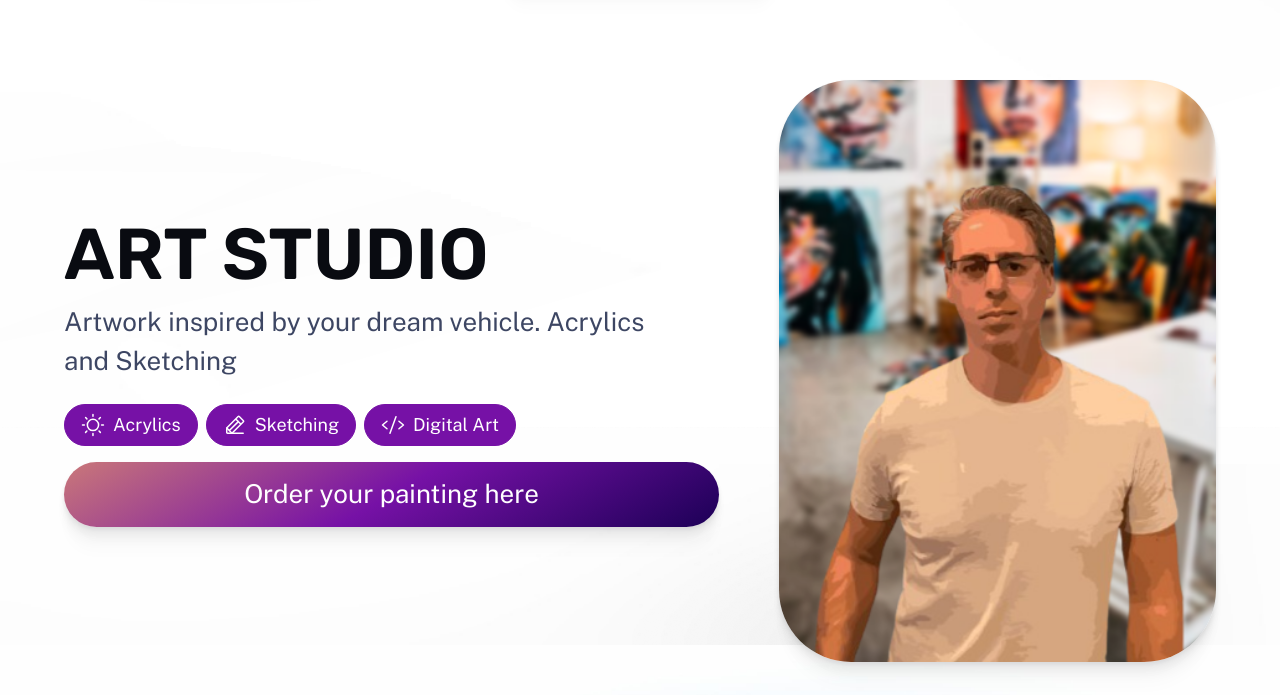
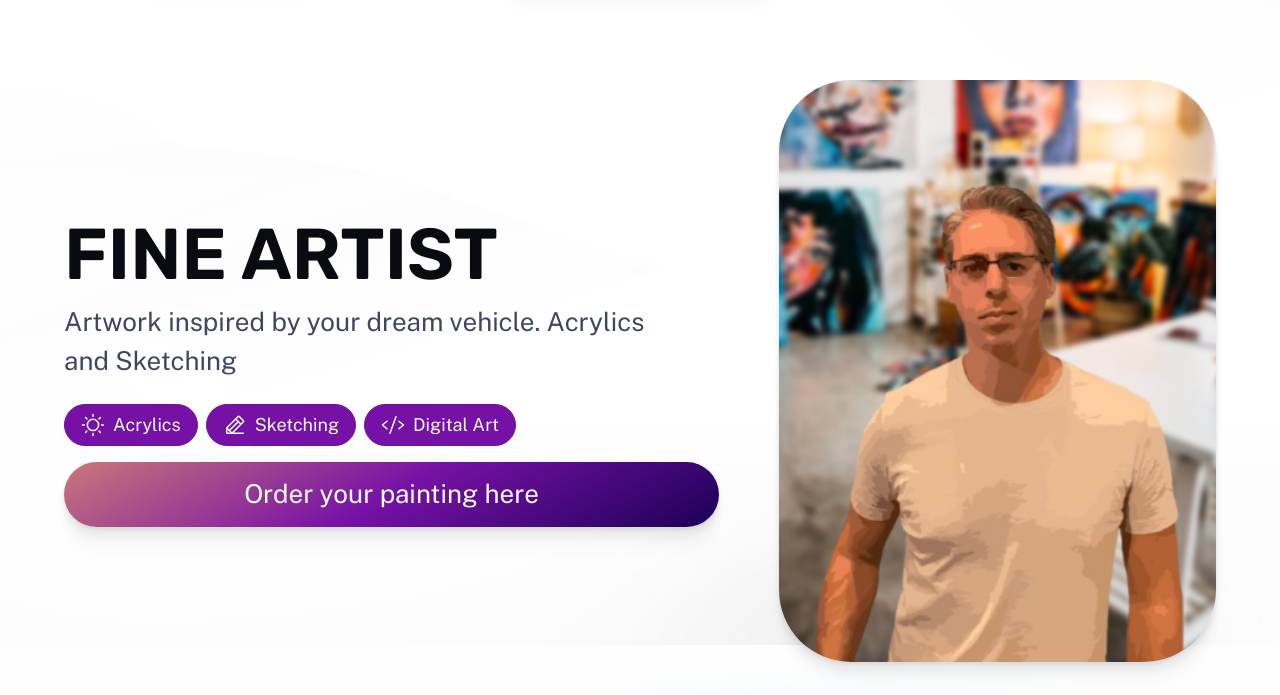
Before and after one commit to twochemist/ARTjona1, an Astro site: page / in a window 1280 px wide. Shown: the part 105-800 px from the top of the page. Built offline with nearby package versions, Linux system fonts and the light colour scheme; Astro itself is replaced by a stand-in of ours.

Commit message:
Update index.astro

```diff
--- a/src/pages/index.astro
+++ b/src/pages/index.astro
@@ -30,7 +30,7 @@ const projects = (await getCollection("work"))
 		<div class="wrapper stack gap-8 lg:gap-20">
 			<header class="hero">
 				<Hero
-					title="ART STUDIO"
+					title="FINE ARTIST"
 					tagline="Artwork inspired by your dream vehicle. Acrylics and Sketching"
 					align="start"
 				>
```
